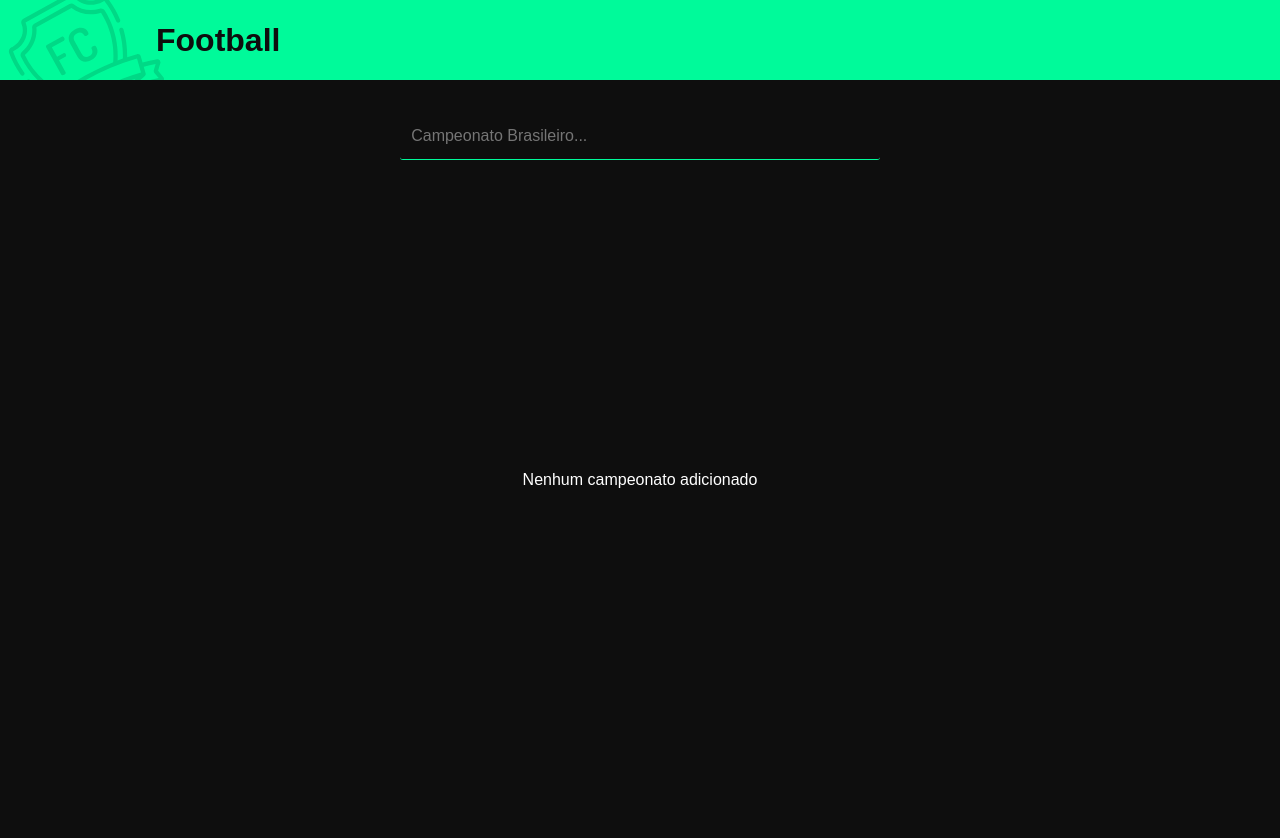
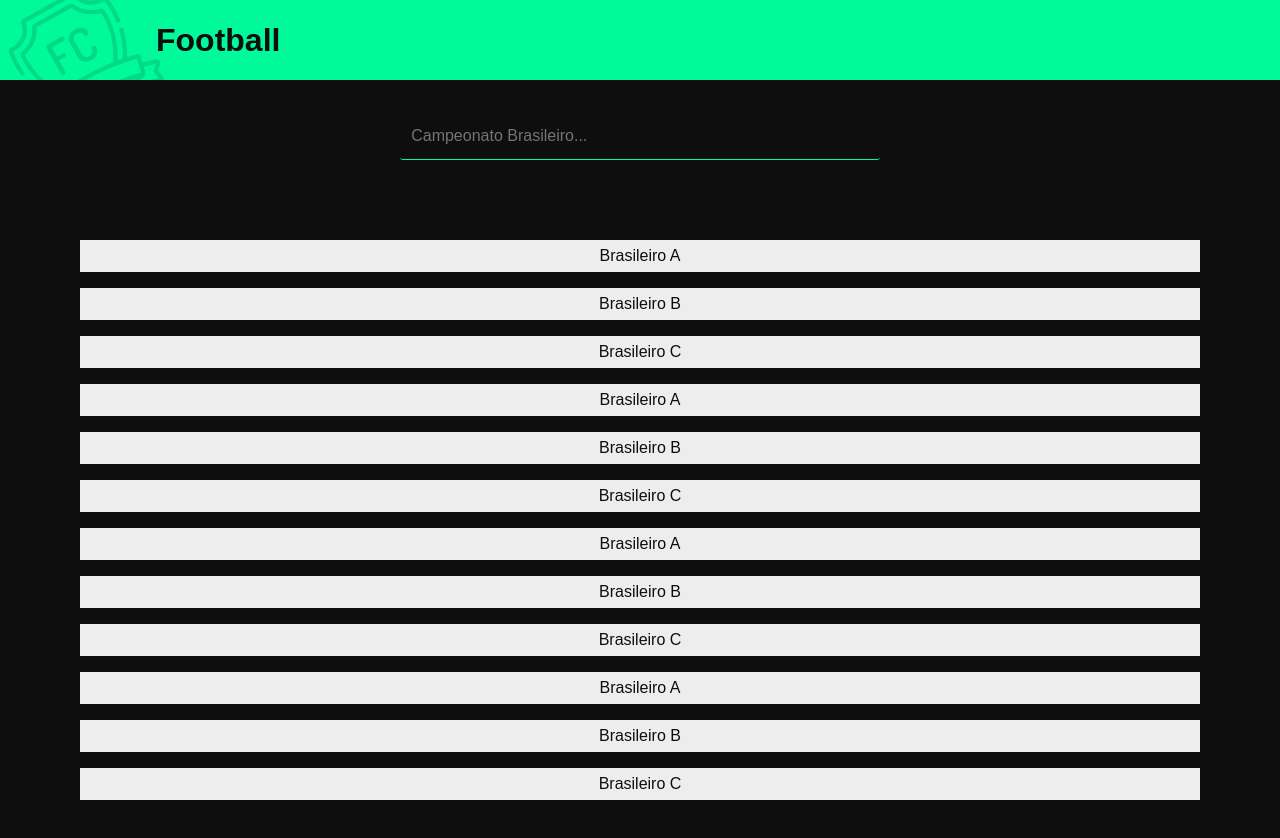
Before and after one commit to Giovani-Silva/standings, a React (Create React App) app: page / in a window 1280 px wide. Shown: the top 838 px of the page. Before the commit the page ends 800 px from the top, so only its background shows below. Built offline with nearby package versions, Linux system fonts and the light colour scheme; the HTML template or start-up script is replaced by a standard one.

Commit message:
List Competitions Layout

```diff
--- a/src/components/ListCompetitions/index.js
+++ b/src/components/ListCompetitions/index.js
@@ -1,7 +1,24 @@
 import React from 'react';
 
-import { Container } from './styles';
+import { Container, List } from './styles';
 
-const ListCompetitions = () => <Container>Nenhum campeonato adicionado</Container>;
+const ListCompetitions = () => (
+  <Container>
+    <List>
+      <li>Brasileiro A</li>
+      <li>Brasileiro B</li>
+      <li>Brasileiro C</li>
+      <li>Brasileiro A</li>
+      <li>Brasileiro B</li>
+      <li>Brasileiro C</li>
+      <li>Brasileiro A</li>
+      <li>Brasileiro B</li>
+      <li>Brasileiro C</li>
+      <li>Brasileiro A</li>
+      <li>Brasileiro B</li>
+      <li>Brasileiro C</li>
+    </List>
+  </Container>
+);
 
 export default ListCompetitions;
--- a/src/components/ListCompetitions/styles.js
+++ b/src/components/ListCompetitions/styles.js
@@ -1,8 +1,24 @@
 import styled from 'styled-components';
+import { colors } from '../../styles/colors';
 
 export const Container = styled.div`
   flex: 1;
   display: flex;
   justify-content: center;
-  align-items: center;
+  align-items: flex-start;
 `;
+export const List = styled.ul`
+  width: 100%;
+  margin: 1rem;
+  list-style: none;
+  padding: 3rem;
+
+  li {
+    color: ${colors.black}
+    background: ${colors.light};
+    margin: 1rem;
+    display: flex;
+    justify-content: center;
+    align-items: center;
+  }
+`;
```
